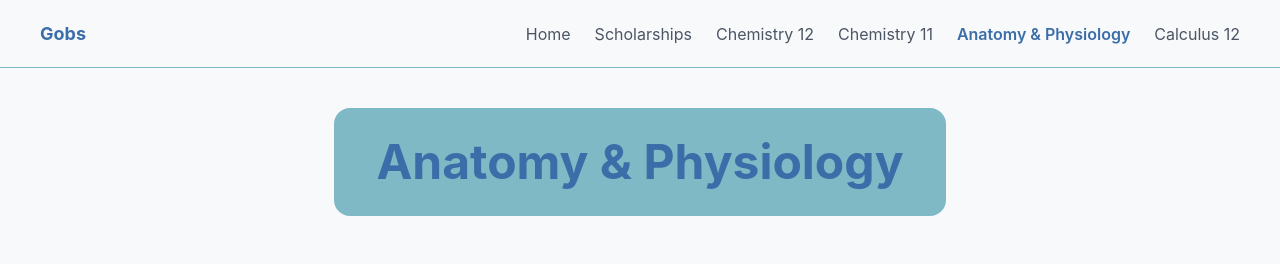
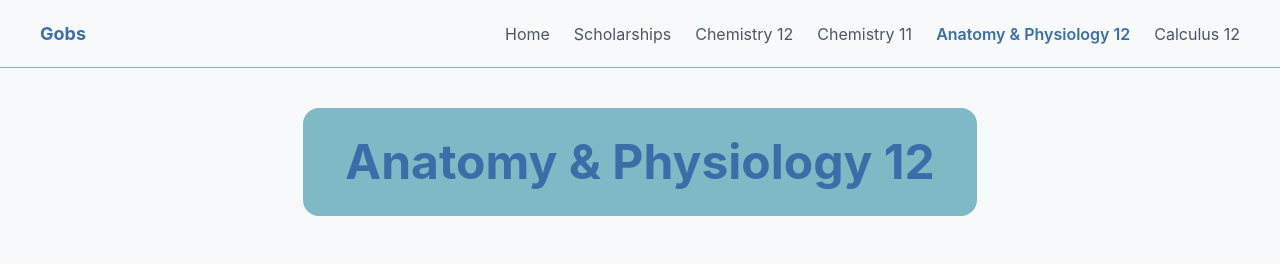
Before and after one commit to Davis245/ScienceWithMsGobolos, a Next.js app in the folder web/: page /anatomy-physiology in a window 1280 px wide. Shown: the top 264 px of the page. Built offline with nearby package versions, Linux system fonts and the light colour scheme; no server answers; the database is empty.

Commit message:
Update Anatomy and Physiology to be Anatomy and Physiology 12

```diff
--- a/web/components/Layout.tsx
+++ b/web/components/Layout.tsx
@@ -67,7 +67,7 @@ export default function Layout({ children }: LayoutProps) {
               color: router.pathname === '/anatomy-physiology' ? colors.primary : colors.textSecondary,
               fontWeight: router.pathname === '/anatomy-physiology' ? '600' : '400'
             }}>
-              Anatomy & Physiology
+              Anatomy & Physiology 12
             </Link>
             <Link href="/calculus-12" style={{
               textDecoration: 'none',
--- a/web/pages/admin.tsx
+++ b/web/pages/admin.tsx
@@ -411,7 +411,7 @@ export default function Admin() {
               <option value="chem11_helpful">Helpful Documents</option>
               <option value="chem11_assignments">Assignments</option>
             </optgroup>
-            <optgroup label="Anatomy &amp; Physiology">
+            <optgroup label="Anatomy &amp; Physiology 12">
               <option value="anatomy_helpful">Helpful Documents</option>
               <option value="anatomy_assignments">Assignments</option>
             </optgroup>
@@ -575,9 +575,9 @@ export default function Admin() {
           ))}
         </div>
 
-        {/* Anatomy & Physiology - Helpful Documents */}
+        {/* Anatomy & Physiology 12 - Helpful Documents */}
         <h3 style={{ fontSize: '22px', fontWeight: 'bold', color: colors.primary, margin: '36px 0 12px' }}>
-          Anatomy &amp; Physiology — Helpful Documents
+          Anatomy &amp; Physiology 12 — Helpful Documents
         </h3>
         <div style={{ display: 'flex', flexDirection: 'column', gap: '10px' }}>
           {anatomyHelpful.length === 0 && (
@@ -598,9 +598,9 @@ export default function Admin() {
           ))}
         </div>
 
-        {/* Anatomy & Physiology - Assignments */}
+        {/* Anatomy & Physiology 12 - Assignments */}
         <h3 style={{ fontSize: '22px', fontWeight: 'bold', color: colors.primary, margin: '24px 0 12px' }}>
-          Anatomy &amp; Physiology — Assignments
+          Anatomy &amp; Physiology 12 — Assignments
         </h3>
         <div style={{ display: 'flex', flexDirection: 'column', gap: '10px' }}>
           {anatomyAssignments.length === 0 && (
--- a/web/pages/anatomy-physiology.tsx
+++ b/web/pages/anatomy-physiology.tsx
@@ -55,7 +55,7 @@ export default function AnatomyPhysiology() {
           borderRadius: '16px',
           backgroundColor: colors.accent
         }}>
-          Anatomy &amp; Physiology
+          Anatomy &amp; Physiology 12
         </h1>
       </div>
 
```
